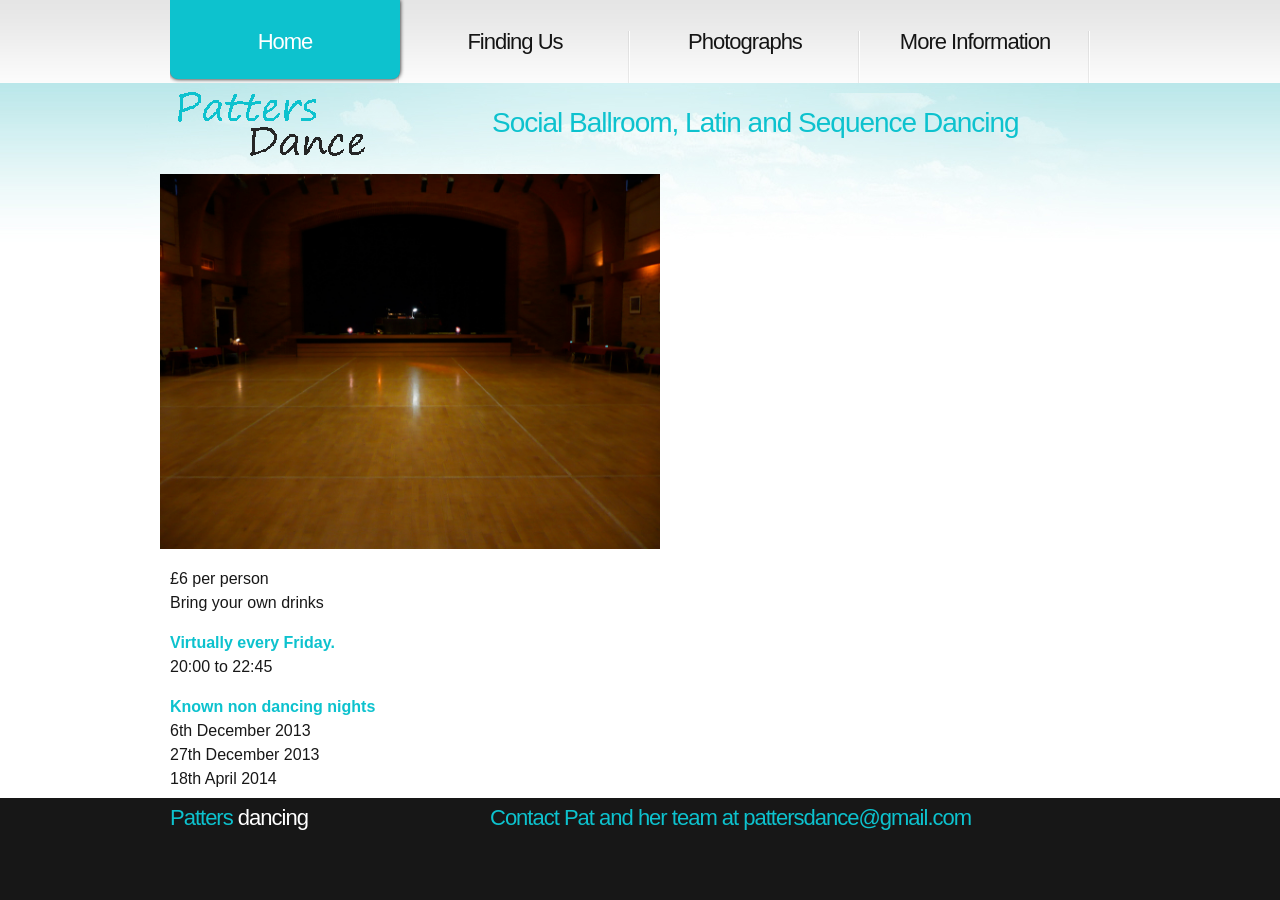
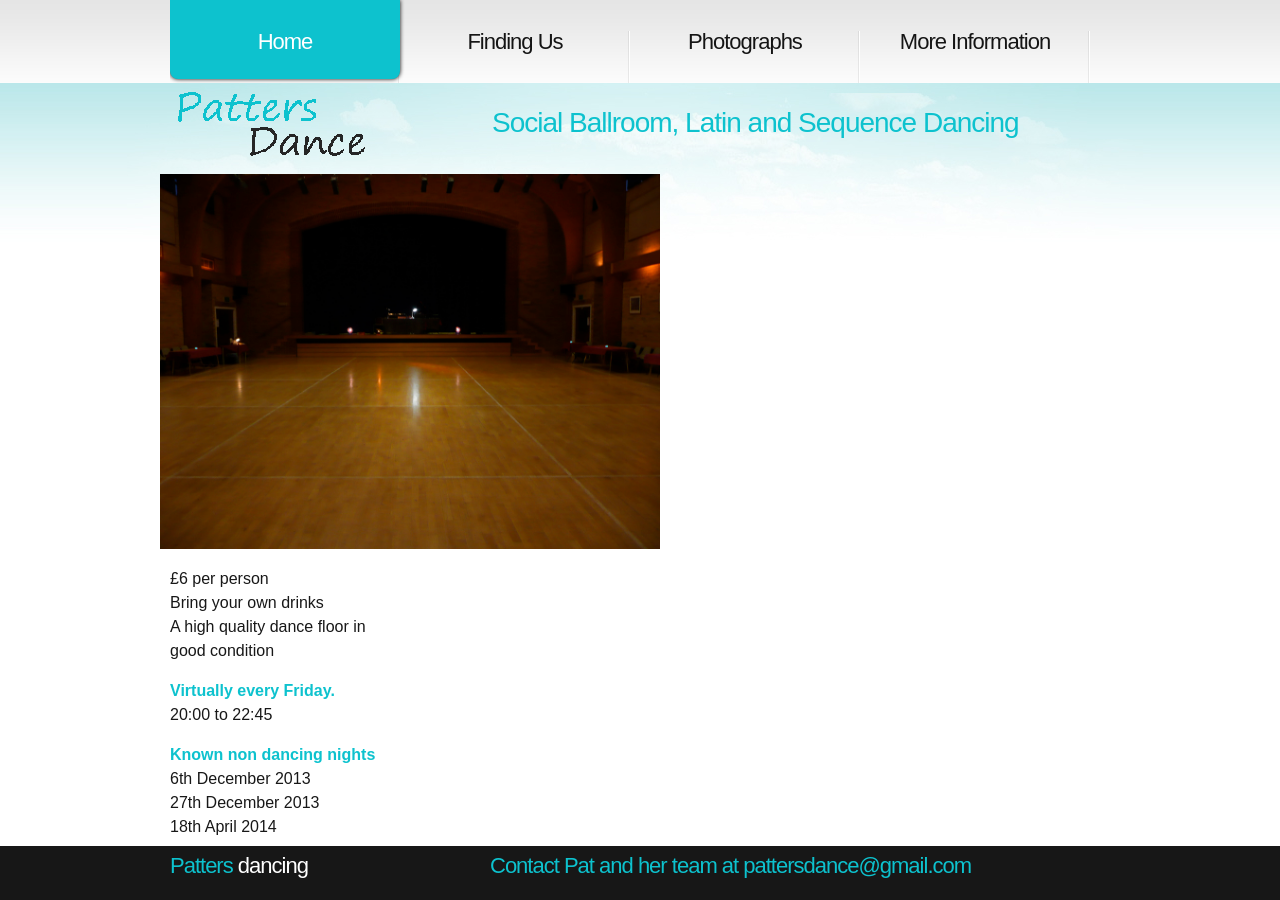
Before and after one commit to ramsayd/patters, a Jekyll site: the page built from 00_index.md, in a window 1280 px wide. Built offline with Jekyll 4.4.1, drawn with Linux system fonts in a browser that asks for light colours.

Commit message:
Update 00_index.md

```diff
--- a/00_index.md
+++ b/00_index.md
@@ -9,6 +9,8 @@ permalink: "index.html"
 <article class="grid_3"><dl>
 	<dl><dt>£6 per person</dt>
 	<dt>Bring your own drinks</dt>
+	<dt></dt>
+	<dt>A high quality dance floor in good condition</dt>
 	<dt class="heading-text">Virtually every Friday.</dt>
 	<dt>20:00 to 22:45</dt>
 	<dt class="heading-text non-dancing">Known non dancing nights</dt>
@@ -16,5 +18,6 @@ permalink: "index.html"
 	<dt>27th December 2013</dt>
 	<dt>18th April 2014</dt></dl>
 
+
 	</dl>
 </article>
```
